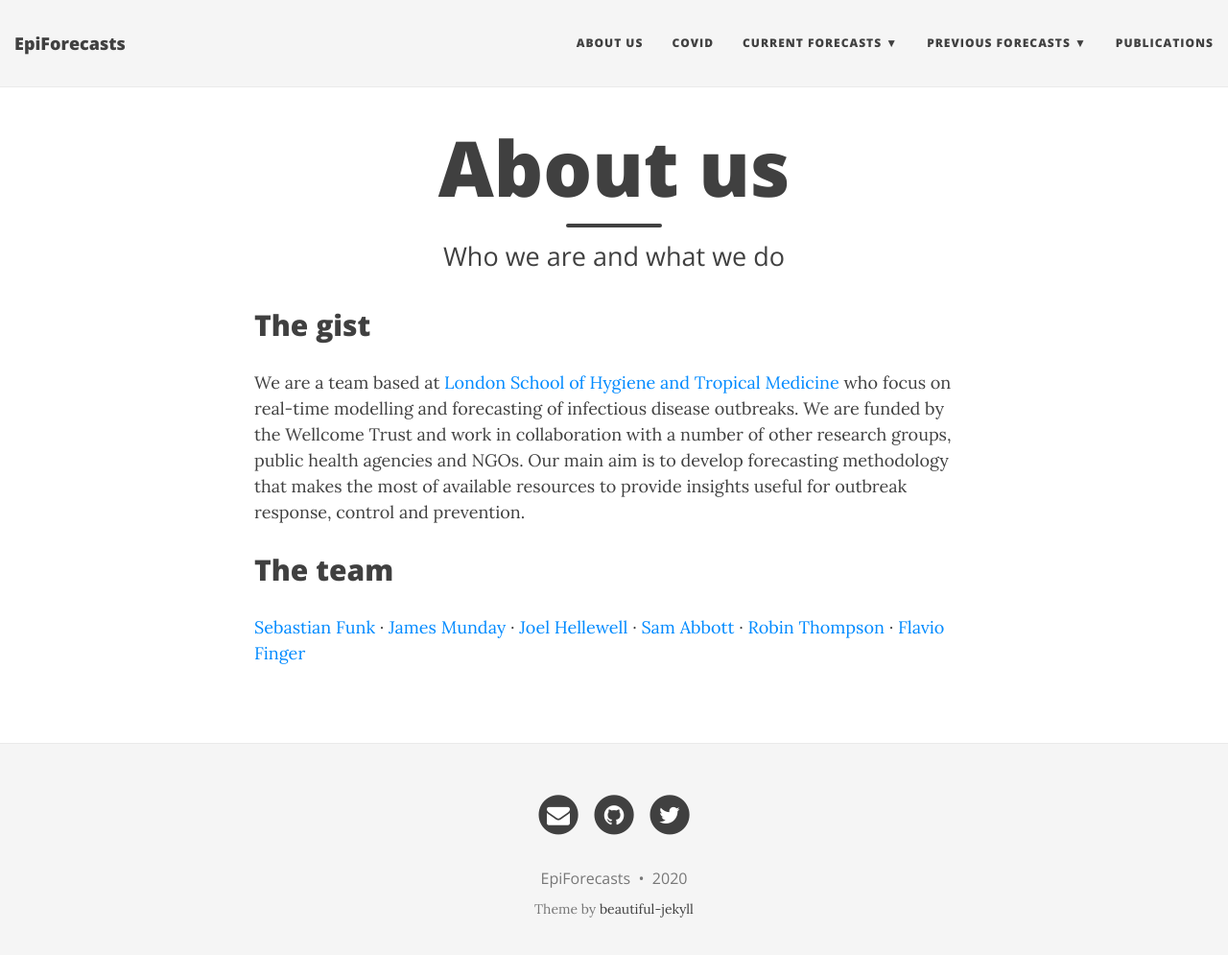
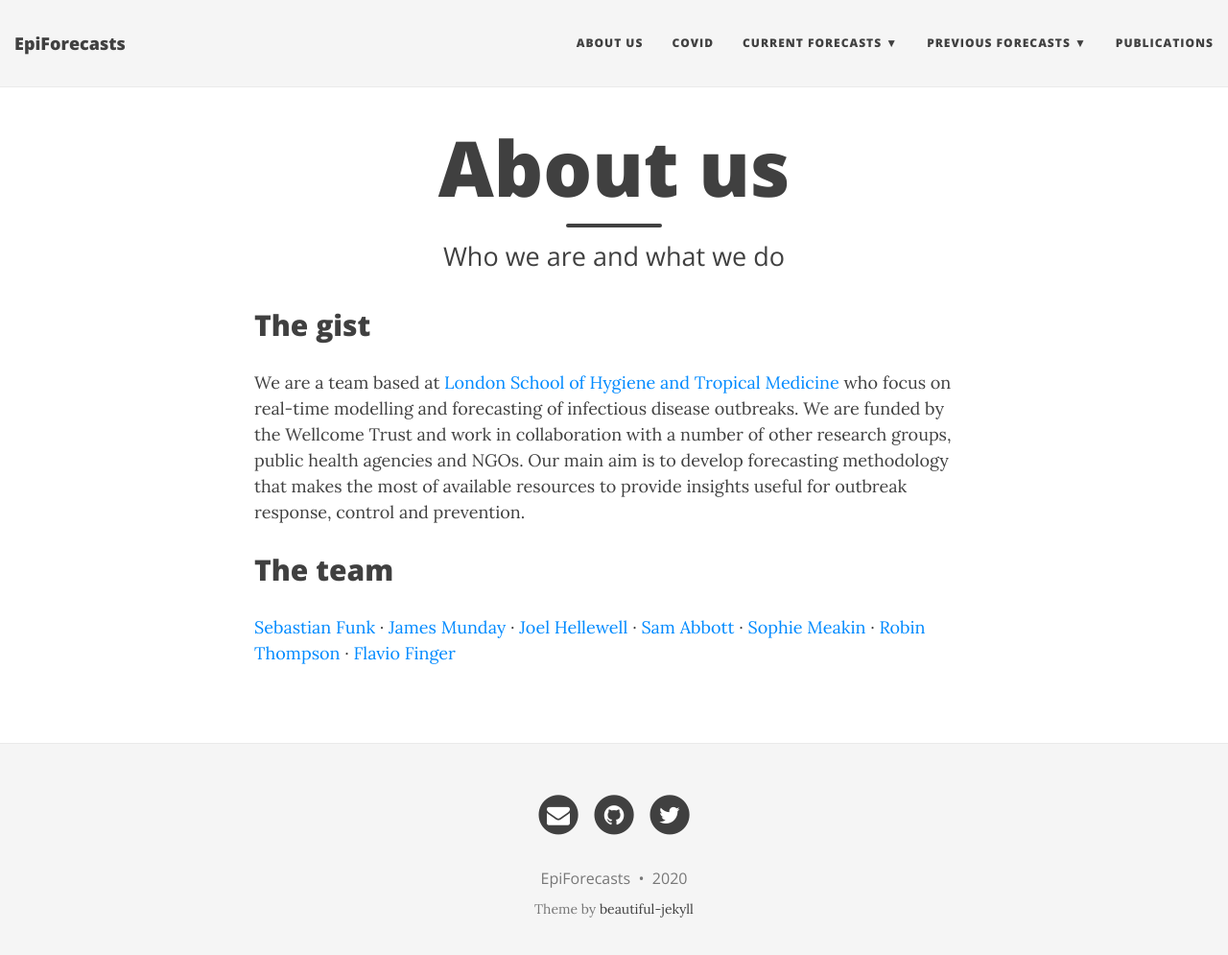
Before and after one commit to epiforecasts/jekyll-epiforecasts-website, a Jekyll site: the page built from aboutus.md, in a window 1280 px wide and 1008 px high. Shown: the top 995 px of the window at 96% size. Built offline with Jekyll 4.4.1, drawn with Linux system fonts in a browser that asks for light colours; nearby versions of some CDN libraries.

Commit message:
add sophie

```diff
--- a/aboutus.md
+++ b/aboutus.md
@@ -9,4 +9,4 @@ We are a team based at [London School of Hygiene and Tropical Medicine](https://
 
 ## The team
 
-[Sebastian Funk](https://www.lshtm.ac.uk/aboutus/people/funk.sebastian) · [James Munday](https://www.lshtm.ac.uk/aboutus/people/munday.james) · [Joel Hellewell](https://www.lshtm.ac.uk/aboutus/people/Hellewell.Joel) · [Sam Abbott](https://www.samabbott.co.uk/) · [Robin Thompson](https://www.maths.ox.ac.uk/people/robin.thompson) · [Flavio Finger](https://www.lshtm.ac.uk/aboutus/people/finger.flavio)
+[Sebastian Funk](https://www.lshtm.ac.uk/aboutus/people/funk.sebastian) · [James Munday](https://www.lshtm.ac.uk/aboutus/people/munday.james) · [Joel Hellewell](https://www.lshtm.ac.uk/aboutus/people/Hellewell.Joel) · [Sam Abbott](https://www.samabbott.co.uk/) · [Sophie Meakin](https://warwick.ac.uk/fac/sci/mathsys/people/students/2015intake/meakin) · [Robin Thompson](https://www.maths.ox.ac.uk/people/robin.thompson) · [Flavio Finger](https://www.lshtm.ac.uk/aboutus/people/finger.flavio)
```
